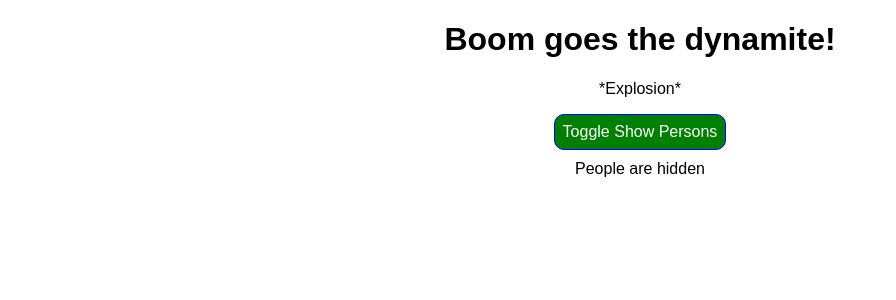
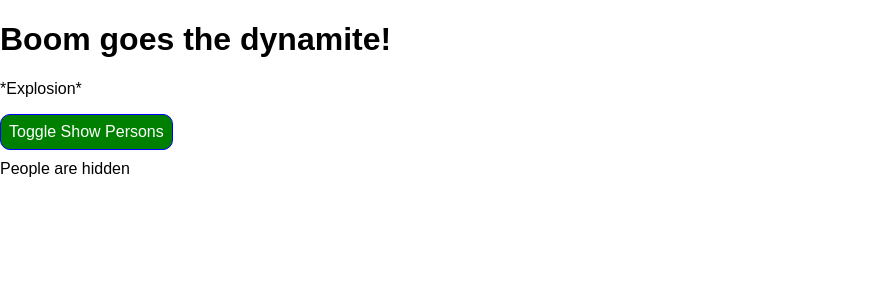
Before and after one commit to lundb1tr/react-training, a React app: page / in a window 1280 px wide. Shown: the top 300 px of the page, without its empty margins (0-896 px from the left). Built offline with nearby package versions, Linux system fonts and the light colour scheme.

Commit message:
moved most everything except state management from app.js

```diff
--- /dev/null
+++ b/src/components/Cockpit/Cockpit.css
@@ -0,0 +1,30 @@
+.red {
+  color: red;
+}
+
+.bold {
+  font-weight: bold;
+}
+
+.Cockpit button {
+  background-color: green;
+  color: white;
+  font: inherit;
+  border: 1px solid blue;
+  border-radius: 10px;
+  padding: 8px;
+  cursor: pointer;
+}
+
+.Cockpit button:hover {
+  background-color: lightgreen;
+  color: black;
+}
+
+.Cockpit button.Red {
+  background-color: red;
+}
+
+.Cockpit button.Red:hover {
+  background-color: salmon;
+}
--- a/src/components/Cockpit/Cockpit.js
+++ b/src/components/Cockpit/Cockpit.js
@@ -1,7 +1,27 @@
 import React from 'react';
+import classes from './Cockpit.css';
 
-const Cockpit = () => {
-  return <div>Cockpit</div>;
+const Cockpit = ({ showPersons, persons, clicked }) => {
+  const assignedClasses = [];
+  let btnClass = '';
+  if (showPersons) {
+    btnClass = classes.Red;
+  }
+  if (persons.length <= 2) {
+    assignedClasses.push(classes.red);
+  }
+  if (persons.length <= 1) {
+    assignedClasses.push(classes.bold);
+  }
+  return (
+    <div className={classes.Cockpit}>
+      <h1>Boom goes the dynamite!</h1>
+      <p className={assignedClasses.join(' ')}>*Explosion*</p>
+      <button className={btnClass} onClick={clicked}>
+        Toggle Show Persons
+      </button>
+    </div>
+  );
 };
 
 export default Cockpit;
--- a/src/containers/App.css
+++ b/src/containers/App.css
@@ -1,34 +1,3 @@
 .App {
   text-align: center;
 }
-
-.red {
-  color: red;
-}
-
-.bold {
-  font-weight: bold;
-}
-
-.App button {
-  background-color: green;
-  color: white;
-  font: inherit;
-  border: 1px solid blue;
-  border-radius: 10px;
-  padding: 8px;
-  cursor: pointer;
-}
-
-.App button:hover {
-  background-color: lightgreen;
-  color: black;
-}
-
-.App button.Red {
-  background-color: red;
-}
-
-.App button.Red:hover {
-  background-color: salmon;
-}
--- a/src/containers/App.js
+++ b/src/containers/App.js
@@ -1,7 +1,8 @@
 import React, { useState } from 'react';
 import Persons from '../components/Persons/Persons';
 import styled from 'styled-components';
-import classes from '../containers/App.css';
+import Cockpit from '../components/Cockpit/Cockpit';
+import './App.css';
 
 const StyledInfo = styled.div`
   margin: 10px 0;
@@ -10,7 +11,7 @@ const StyledInfo = styled.div`
 const App = () => {
   const [personState, setPersonState] = useState({
     persons: [
-      { id: '1234', name: 'Tyler', age: 34, description: 'Awesome' },
+      { id: '1234', name: 'Tyler', age: 35, description: 'Awesome' },
       { id: '5678', name: 'Luke', age: 20, description: 'Whiney' },
       { id: '90-=', name: 'Han', age: 28, description: 'a Smuggler' },
     ],
@@ -50,36 +51,23 @@ const App = () => {
 
   let persons = <StyledInfo>People are hidden</StyledInfo>;
 
-  let btnClass = '';
-
   if (showPersons) {
     persons = (
-      <div>
-        <Persons
-          persons={personState.persons}
-          clicked={deletePersonHandler}
-          changed={nameChangedHandler}
-        />
-      </div>
+      <Persons
+        persons={personState.persons}
+        clicked={deletePersonHandler}
+        changed={nameChangedHandler}
+      />
     );
-    btnClass = classes.Red;
-  }
-
-  const assignedClasses = [];
-  if (personState.length <= 2) {
-    assignedClasses.push(classes.red);
-  }
-  if (personState.length <= 1) {
-    assignedClasses.push(classes.bold);
   }
 
   return (
-    <div className={classes.App}>
-      <h1>Boom goes the dynamite!</h1>
-      <p className={assignedClasses.join(' ')}>*Explosion*</p>
-      <button className={btnClass} onClick={togglePersonsHandler}>
-        Toggle Show Persons
-      </button>
+    <div className={App}>
+      <Cockpit
+        showPersons={showPersons}
+        persons={personState}
+        clicked={togglePersonsHandler}
+      />
       {persons}
     </div>
   );
```
Also changed, not shown: 1 other file (tests, documents, lock files or other folders).
